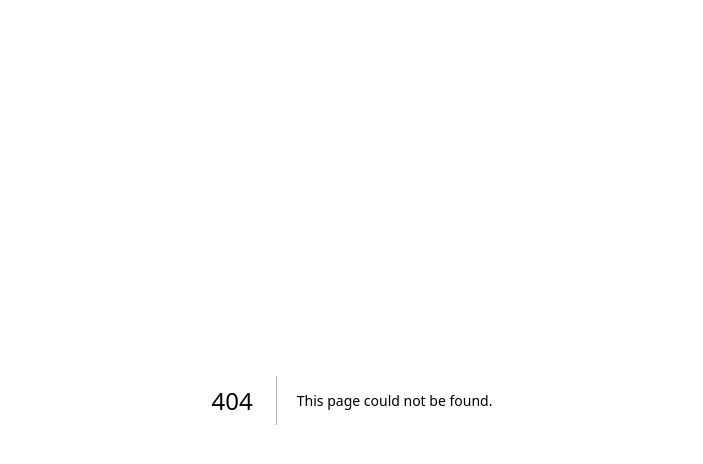
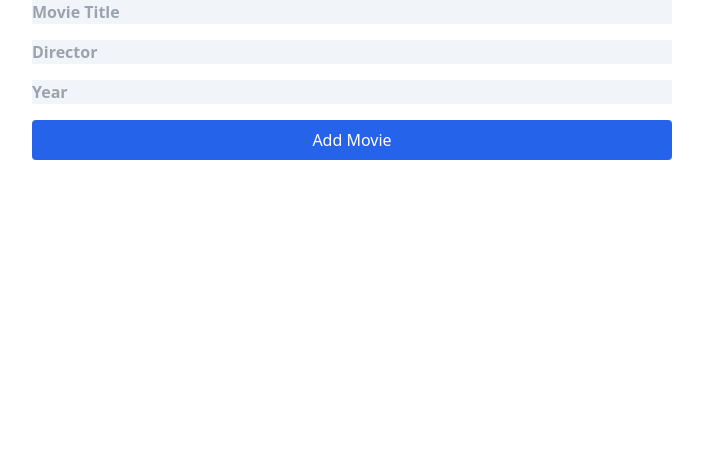
Before and after one commit to Gr-24-07/movie-shop, a Next.js app: page /movies in a window 1280 px wide. Before the commit this address had no page. Shown: the top 464 px of the page, without its empty margins (288-991 px from the left). Built offline with nearby package versions, Linux system fonts and the light colour scheme.

Commit message:
add movieform

```diff
--- /dev/null
+++ b/app/movies/page.tsx
@@ -0,0 +1,43 @@
+"use client";
+import {useState} from 'react';
+
+
+
+export default function AddMovie() {
+    const [title, setTitle] = useState("");
+    const [director, setDirector] = useState("");
+    const [year, setYear] = useState("");
+
+    return (
+        <div className="flex justify-center">
+        <form className='flex flex-col w-1/2 gap-4'>
+
+            <input className="text-left font-bold bg-slate-100"
+            type="text"
+            value={title}
+            onChange={(e)=> setTitle(e.target.value)}
+            placeholder="Movie Title"
+            required
+            />
+            <input className="text-left font-bold bg-slate-100"
+            type="text"
+            value={director}
+            onChange={(e)=> setDirector(e.target.value)}
+            placeholder="Director"
+            required
+            />
+            <input className="text-left font-bold bg-slate-100"
+            type="number"
+            value={year}
+            onChange={(e)=> setYear(e.target.value)}
+            placeholder="Year"
+            required
+            />
+            <button className="p-2 bg-blue-600 text-white rounded" >
+                Add Movie
+                </button>
+
+        </form>
+        </div>
+    );
+};
--- /dev/null
+++ b/components/ui/button.tsx
@@ -0,0 +1,56 @@
+import * as React from "react"
+import { Slot } from "@radix-ui/react-slot"
+import { cva, type VariantProps } from "class-variance-authority"
+
+import { cn } from "@/lib/utils"
+
+const buttonVariants = cva(
+  "inline-flex items-center justify-center whitespace-nowrap rounded-md text-sm font-medium ring-offset-background transition-colors focus-visible:outline-none focus-visible:ring-2 focus-visible:ring-ring focus-visible:ring-offset-2 disabled:pointer-events-none disabled:opacity-50",
+  {
+    variants: {
+      variant: {
+        default: "bg-primary text-primary-foreground hover:bg-primary/90",
+        destructive:
+          "bg-destructive text-destructive-foreground hover:bg-destructive/90",
+        outline:
+          "border border-input bg-background hover:bg-accent hover:text-accent-foreground",
+        secondary:
+          "bg-secondary text-secondary-foreground hover:bg-secondary/80",
+        ghost: "hover:bg-accent hover:text-accent-foreground",
+        link: "text-primary underline-offset-4 hover:underline",
+      },
+      size: {
+        default: "h-10 px-4 py-2",
+        sm: "h-9 rounded-md px-3",
+        lg: "h-11 rounded-md px-8",
+        icon: "h-10 w-10",
+      },
+    },
+    defaultVariants: {
+      variant: "default",
+      size: "default",
+    },
+  }
+)
+
+export interface ButtonProps
+  extends React.ButtonHTMLAttributes<HTMLButtonElement>,
+    VariantProps<typeof buttonVariants> {
+  asChild?: boolean
+}
+
+const Button = React.forwardRef<HTMLButtonElement, ButtonProps>(
+  ({ className, variant, size, asChild = false, ...props }, ref) => {
+    const Comp = asChild ? Slot : "button"
+    return (
+      <Comp
+        className={cn(buttonVariants({ variant, size, className }))}
+        ref={ref}
+        {...props}
+      />
+    )
+  }
+)
+Button.displayName = "Button"
+
+export { Button, buttonVariants }
--- a/package.json
+++ b/package.json
@@ -9,6 +9,7 @@
     "lint": "next lint"
   },
   "dependencies": {
+    "@radix-ui/react-slot": "^1.1.0",
     "class-variance-authority": "^0.7.0",
     "clsx": "^2.1.1",
     "lucide-react": "^0.428.0",
--- a/tailwind.config.ts
+++ b/tailwind.config.ts
@@ -1,13 +1,12 @@
-import type { Config } from "tailwindcss";
-const { fontFamily } = require("tailwindcss/defaultTheme");
+import type { Config } from "tailwindcss"
 
 const config = {
   darkMode: ["class"],
   content: [
-        "./pages/**/*.{ts,tsx}",
-        "./components/**/*.{ts,tsx}",
-        "./app/**/*.{ts,tsx}",
-        "./src/**/*.{ts,tsx}",
+    './pages/**/*.{ts,tsx}',
+    './components/**/*.{ts,tsx}',
+    './app/**/*.{ts,tsx}',
+    './src/**/*.{ts,tsx}',
 	],
   prefix: "",
   theme: {
@@ -19,9 +18,6 @@
       },
     },
     extend: {
-            fontFamily: {
-                sans: ["var(--font-sans)", ...fontFamily.sans],
-            },
       colors: {
         border: "hsl(var(--border))",
         input: "hsl(var(--input))",
@@ -79,6 +75,6 @@
     },
   },
   plugins: [require("tailwindcss-animate")],
-} satisfies Config;
+} satisfies Config
 
-export default config;
+export default config
```
Also changed, not shown: 1 other file (tests, documents, lock files or other folders). Lines whose indentation alone changed are shown as unchanged.
